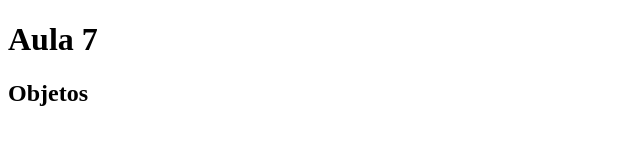
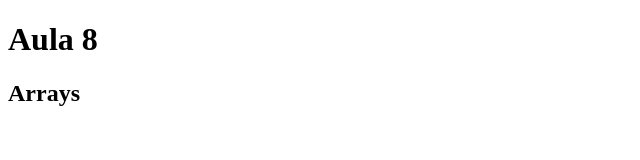
Before and after one commit to JeffinhoTeles/JavaScript, a plain HTML site: page Aula_8/index.html in a window 1280 px wide. Shown: the full height of the page, 0-640 px from the left. Drawn offline with Linux system fonts and the light colour scheme.

Commit message:
Aula 9 arrays

```diff
--- a/Aula_6/index.html
+++ b/Aula_8/index.html
@@ -3,11 +3,11 @@
   <head>
     <meta charset="UTF-8" />
     <meta name="viewport" content="width=device-width, initial-scale=1.0" />
-    <title>Aula 7</title>
+    <title>Aula 8</title>
   </head>
   <body>
-    <h1>Aula 7</h1>
-    <h2>Objetos</h2>
+    <h1>Aula 8</h1>
+    <h2>Arrays</h2>
 
     <script src="index.js"></script>
   </body>
```
Also changed, not shown: Aula_8/index.js (added, +127 -0 lines).
